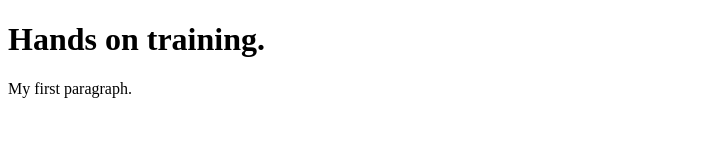
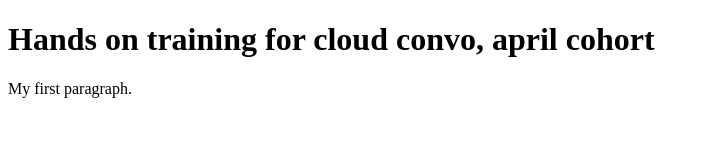
Before and after one commit to Al-ikhlaas/DevOps, a plain HTML site: page index.html in a window 1280 px wide. Shown: the whole page, without its empty margins (0-710 px from the left). Drawn offline with Linux system fonts and the light colour scheme.

Commit message:
new commit

```diff
--- a/index.html
+++ b/index.html
@@ -2,7 +2,7 @@
 <html>
 <body>
 
-<h1>Hands on training.</h1>
+<h1>Hands on training for cloud convo, april cohort</h1>
 <p>My first paragraph.</p>
 
 </body>
```
